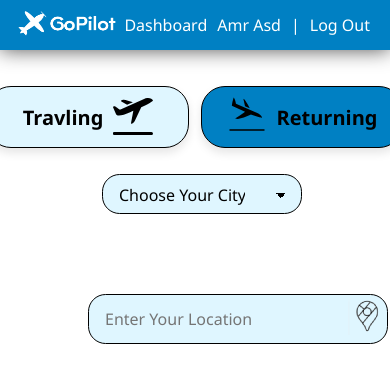
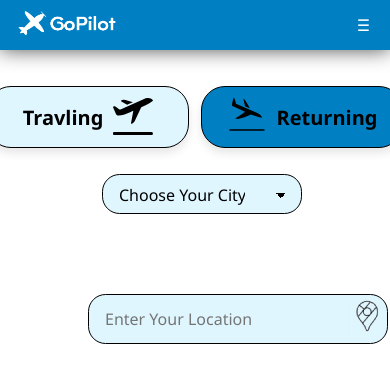
Before and after one commit to NightMare489/GoPilot, a PHP site: page /Booking.html in a window 390 px wide. Shown: the top 383 px of the page. Run offline with PHP 8.4, Linux system fonts and the light colour scheme.

Commit message:
hamburger button

```diff
--- a/Booking.css
+++ b/Booking.css
@@ -186,3 +186,21 @@
     cursor: pointer;
     padding-bottom: 10px;
   }
+
+  .hambruger{
+    display: none;
+  }
+
+  .menuItemDiv{
+    display: block;
+  }
+  @media screen and (max-width: 600px) {
+
+    .menuItemDiv{
+      display: none;
+    }
+    .hambruger{
+      display: block;
+    }
+
+  }
--- a/Booking.html
+++ b/Booking.html
@@ -2,7 +2,7 @@
 <html lang="en">
 <head>
     <meta charset="UTF-8">
-    <meta name="viewport" content="width=device-width, initial-scale=1.0">
+    <meta name="viewport" content="width=device-width,initial-scale=1" />
     <title>Booking</title>
     <link rel="stylesheet" href="./Booking.css">
     <link rel="shortcut icon" href="icons/favicon.png" type="image/x-icon">
@@ -13,18 +13,24 @@
         <img src="icons/navlogo.png" alt="logo" id="logoimg" />
       </div>
       <div class="rightblock">
-        <div >
+        <div class="menuItemDiv">
             <a href="" class="menuItem" id="haha">Dashboard </a>
           </div>
-        <div >
+        <div class="menuItemDiv" >
           <a href="" class="menuItem">Amr Asd</a>
         </div>
-        <div class="menuItem" id="coma">
+        <div class="menuItem menuItemDiv" id="coma">
           |
         </div>
-        <div>
+        <div class="menuItemDiv">
           <a href="" class="menuItem">Log Out</a>
         </div>
+
+        <div class="hambruger">
+          <a href="" class="menuItem Hambrger">☰</a>
+        </div>
+
+
       </div>
       </div>
 
```
